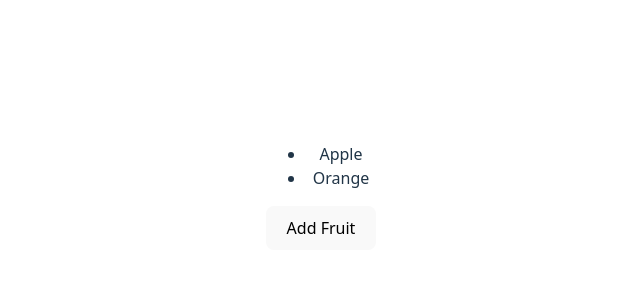
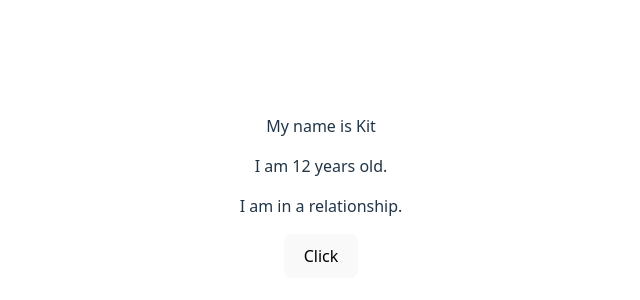
Before and after one commit to Uni-T17/React-Basic, a React (Vite) app in the folder 01-react-basic/: page / in a window 1280 px wide. Shown: the part 212-512 px from the top of the page, without its empty margins (319-959 px from the left). Built offline with nearby package versions, Linux system fonts and the light colour scheme.

Commit message:
Learn Set State

```diff
--- a/01-react-basic/src/App.jsx
+++ b/01-react-basic/src/App.jsx
@@ -3,18 +3,19 @@ import "./App.css";
 import TapButton from "./components/TapButton";
 
 function App() {
-  const [fruits, setFruit] = useState(["Apple", "Orange"]);
+  const [user, setUser] = useState({ name: "Kit", age: 12, isSingle: false });
   return (
     <>
       <div>
-        <ul>
-          {fruits.map((fruit) => (
-            <li>{fruit}</li>
-          ))}
-        </ul>
+        <p>My name is {user.name}</p>
+        <p>I am {user.age} years old.</p>
+        {user.isSingle ? <p>I am a Single.</p> : <p>I am in a relationship.</p>}
+
         <TapButton
-          buttonName={"Add Fruit"}
-          onClick={() => setFruit((prev) => [...prev, "Apple"])}
+          buttonName={"Click"}
+          onClick={() =>
+            setUser((prev) => ({ ...prev, isSingle: !user.isSingle }))
+          }
         />
       </div>
     </>
```
